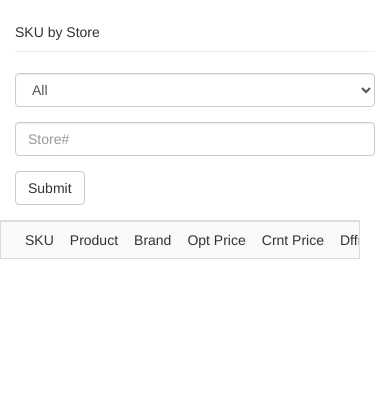
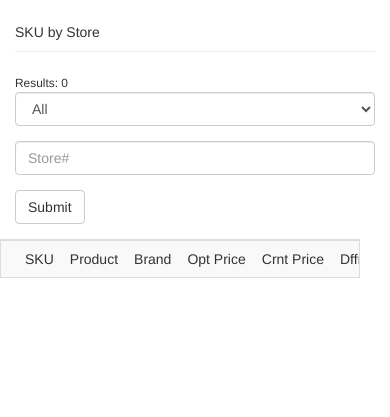
Before and after one commit to luckypupil/turnstile, a Flask app: page /stores in a window 390 px wide. Shown: the part 55-472 px from the top of the page. Run offline with Flask 2, Linux system fonts and the light colour scheme; data that the repository does not hold is empty; parts of the project's set-up code (start-up, migrations or seed data) failed here and were passed over; some libraries are stand-ins or nearby versions.

```diff
--- a/app/main/helper.py
+++ b/app/main/helper.py
@@ -71,7 +71,7 @@ states = {
 }
 
 def get_states():
-    state_list = [('A','All')]
+    state_list = [('','All')]
     for state in states:
 	    state_list.append((state,state))
 
--- a/app/main/routes.py
+++ b/app/main/routes.py
@@ -20,7 +20,7 @@ def sku_list():
         else:
            skus = (skus if not cat_id else db.session.query(SKU).filter(SKU.category == cat_id).all())
 
-    return render_template("main/sku_list.html",skus=skus, form=form)
+    return render_template("main/sku_list.html",skus=skus, form=form,results=len(skus))
 
 @main.route('/stores',methods=["POST","GET"])
 def sku_store():
@@ -34,7 +34,7 @@ def sku_store():
         else:
            stores = (stores if not state else db.session.query(Store).filter(Store.state == state).all())
     else: print(form.errors)
-    return render_template("main/sku_store.html",stores=stores, form=form)
+    return render_template("main/sku_store.html",stores=stores, form=form,results=len(stores))
 
 @main.route('/disposition')
 def dispo_list():
--- a/app/templates/main/sku_list.html
+++ b/app/templates/main/sku_list.html
@@ -3,7 +3,7 @@
 {% block page_content %}
 	{% block searchfield %}
 	<div class="row">
-		<div class="col-md-6"></div>
+		<div class="col-md-6"><small>{{ 'Results: {}'.format(results) }}</small></div>
 		<form role="form" method="POST" name="sku_list" action="{{ url_for('.sku_list') }}">
             	{{ form.csrf_token }}
 			<div class="col-md-2">
--- a/app/templates/main/sku_store.html
+++ b/app/templates/main/sku_store.html
@@ -3,7 +3,7 @@
 {% block page_content %}
 	{% block searchfield %}
 	<div class="row">
-		<div class="col-md-6"></div>
+		<div class="col-md-6"><small>{{ 'Results: {}'.format(results) }}</small></div>
 		<form role="form" method="POST" name="sku_list" action="{{ url_for('.sku_store') }}">
             	{{ form.csrf_token }}
 			<div class="col-md-2">
```
